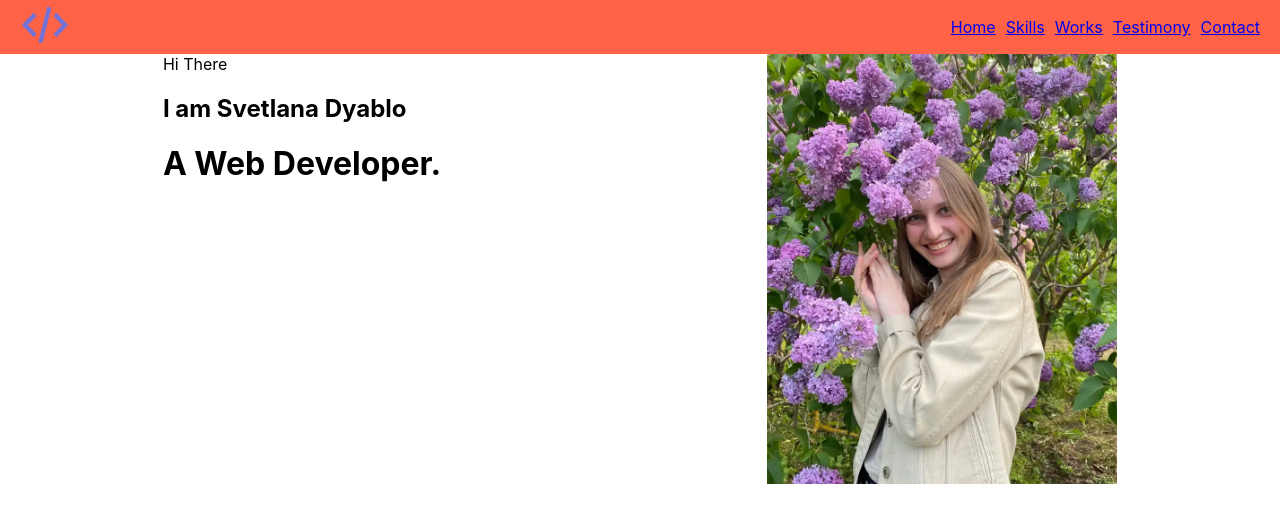
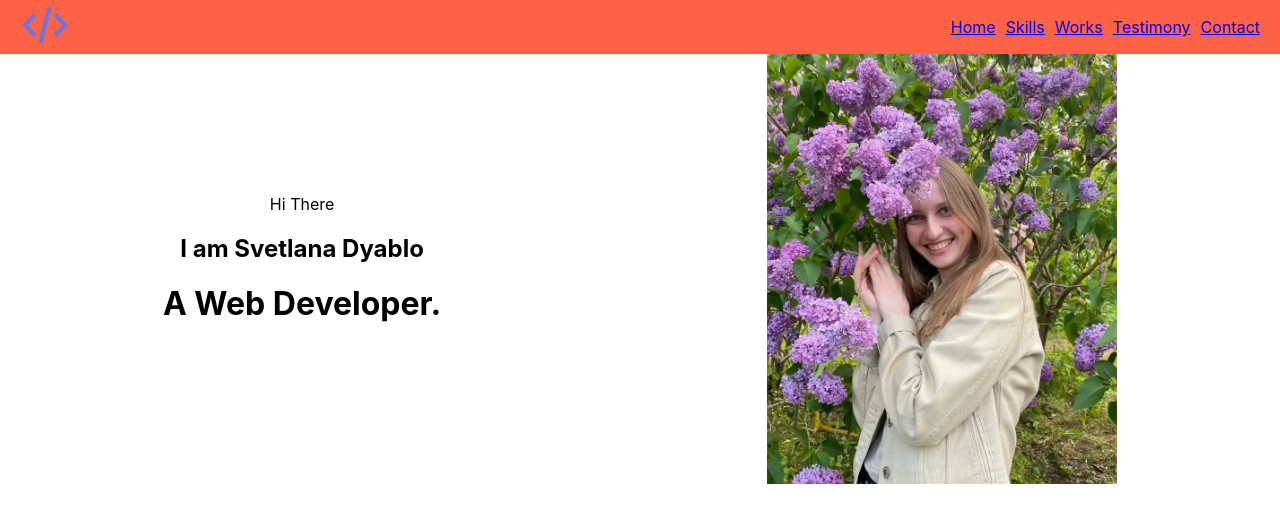
Before and after one commit to St0rY87/it-incubator-portfolio-sveta, a React (Vite) app: page / in a window 1280 px wide. Shown: the top 522 px of the page. Built offline with nearby package versions, Linux system fonts and the light colour scheme.

Commit message:
feat: create structure of main section

```diff
--- a/src/components/FlexWrapper.tsx
+++ b/src/components/FlexWrapper.tsx
@@ -13,5 +13,5 @@ export const FlexWrapper = styled.div<FlexWrapperPropsType>`
   flex-direction: ${(props) => props.direction || "row"};
   justify-content: ${(props) => props.justify || "flex-start"};
   align-items: ${props => props.align || 'stretch'};
-  wrap: ${props => props.wrap || 'nowrap'}
+  flex-wrap: ${props => props.wrap || 'nowrap'}
 `;
--- a/src/layout/sections/main/Main.tsx
+++ b/src/layout/sections/main/Main.tsx
@@ -6,13 +6,12 @@ import { FlexWrapper } from "../../../components/FlexWrapper";
 export const Main = () => {
   return (
     <div>
-      <FlexWrapper justify="space-around" align-items={"center"}>
+      <FlexWrapper align="center" justify="space-around" >
         <div>
           <span>Hi There</span>
-          <h2>I am Svetlana Dyablo</h2>
-          <h1>A Web Developer.</h1>
+          <Name>I am Svetlana Dyablo</Name>
+          <MainTitle>A Web Developer.</MainTitle>
         </div>
-
         <Photo src={photo} />
       </FlexWrapper>
     </div>
@@ -22,8 +21,17 @@ export const Main = () => {
 const StyledMain = styled.div`
   min-height: 100vh;
 `;
+
 const Photo = styled.img`
   width: 350px;
   height: 430px;
   object-fit: cover;
 `;
+
+const MainTitle = styled.h1`
+
+`
+
+const Name = styled.h2`
+
+`
```
